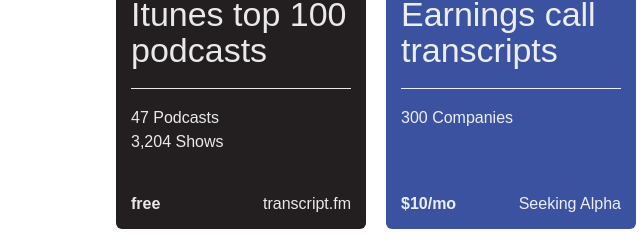
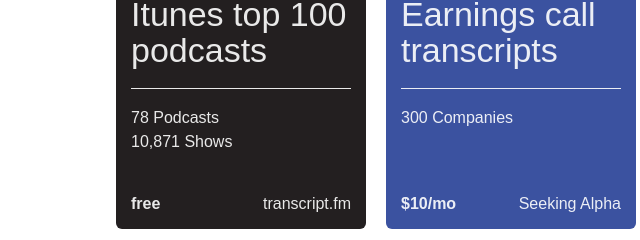
Before and after one commit to forbesjon2/oldtfmweb, a website: page mainPages/Views/Explore.html in a window 1280 px wide. Shown: the part 101-341 px from the top of the page, 94-734 px from the left. Drawn offline with nearby package versions, Linux system fonts and the light colour scheme; files whose address does not match are found by name; a web font is replaced by a local one.

Commit message:
minor changes

```diff
--- a/mainPages/Views/Explore.html
+++ b/mainPages/Views/Explore.html
@@ -134,7 +134,7 @@
 
 <script>
 //____________________________________INITIALIZATION________________________________
-var providerList = [{"name":"Itunes top 100 podcasts", "d1":"47 Podcasts", "d2":"3,204 Shows", "cost":0, "provider":"transcript.fm"},
+var providerList = [{"name":"Itunes top 100 podcasts", "d1":"78 Podcasts", "d2":"10,871 Shows", "cost":0, "provider":"transcript.fm"},
                     {"name":"Earnings call transcripts", "d1":"300 Companies", "d2":"", "cost":10, "provider":"Seeking Alpha"}];
 var categoryList = ["media","finance"];
 var colorArray = [{"background":"#231F20", "color":"white"},{"background":"#3B52A0","color":"white"},{"background":"#07FFBD","color":"black"},{"background":"#855994","color":"white"},{"background":"#525C9C", "color":"white"},{"background":"#08E8FF","color":"black"}];
```
Also changed, not shown: routes/Get.js (+0 -46 lines).
